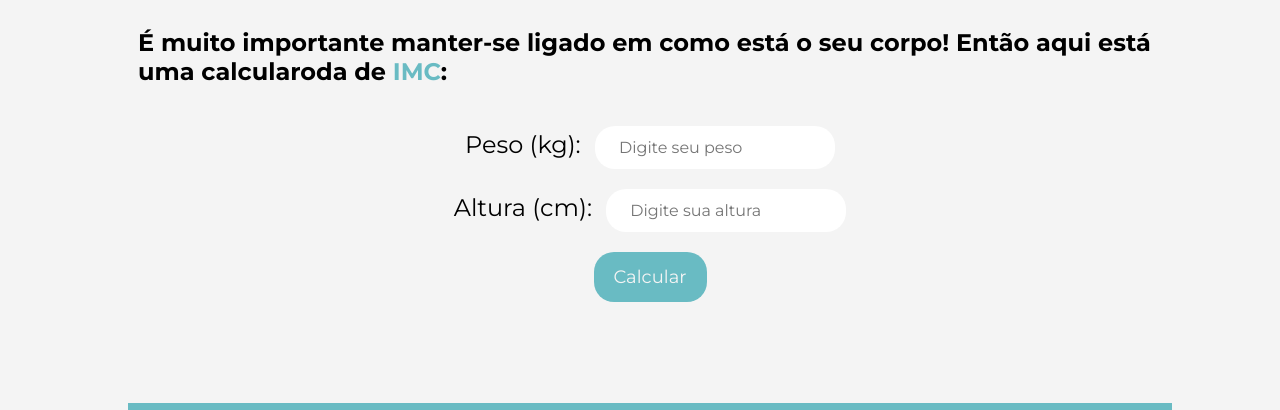
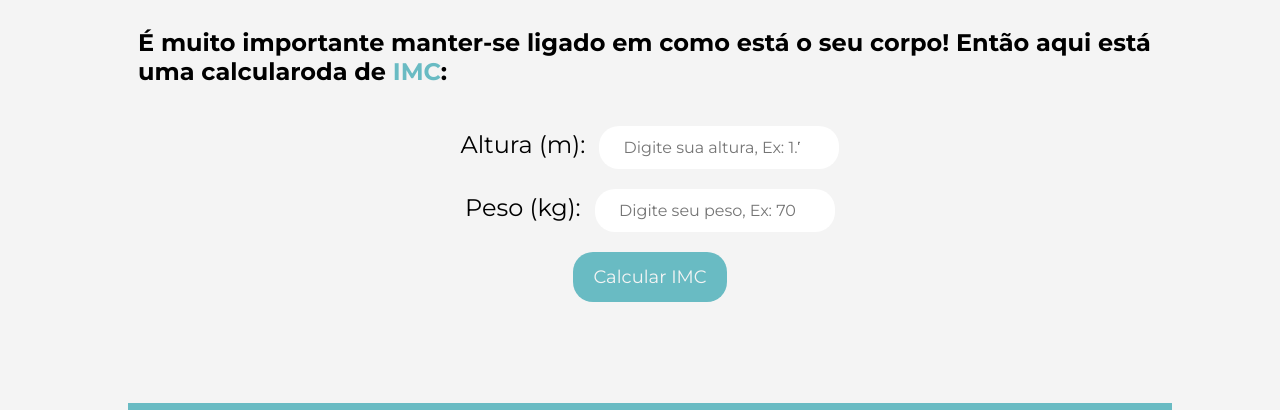
Before and after one commit to kauacorrea1/Vida-Plena, a plain HTML site: page index.html in a window 1280 px wide. Shown: the part 2923-3333 px from the top of the page. Drawn offline with Linux system fonts and the light colour scheme.

Commit message:
Melhorias no html
Melhorias de interação no html

```diff
--- a/index.html
+++ b/index.html
@@ -172,15 +172,15 @@
             </div>
             <div class="calculadora-container">
                 <div>
-                    <label for="peso">Peso (kg):</label>
-                    <input type="number" id="peso" placeholder="Digite seu peso">
+                    <label for="altura">Altura (m):</label>
+                    <input type="number" id="altura" step="0.01" placeholder="Digite sua altura, Ex: 1.75">
                 </div>
                 <div>
-                    <label for="peso">Altura (cm):</label>
-                    <input type="number" id="altura" placeholder="Digite sua altura">
+                    <label for="peso">Peso (kg):</label>
+                    <input type="number" id="peso" step="0.1" placeholder="Digite seu peso, Ex: 70">
                 </div>
                 <div>
-                    <button class="botao1" onclick="calcIMC()">Calcular</button>
+                    <button onclick="calcIMC()" class="botao1">Calcular IMC</button>
                 </div>
                 <p id="resultado"></p>
                 <br>
```
